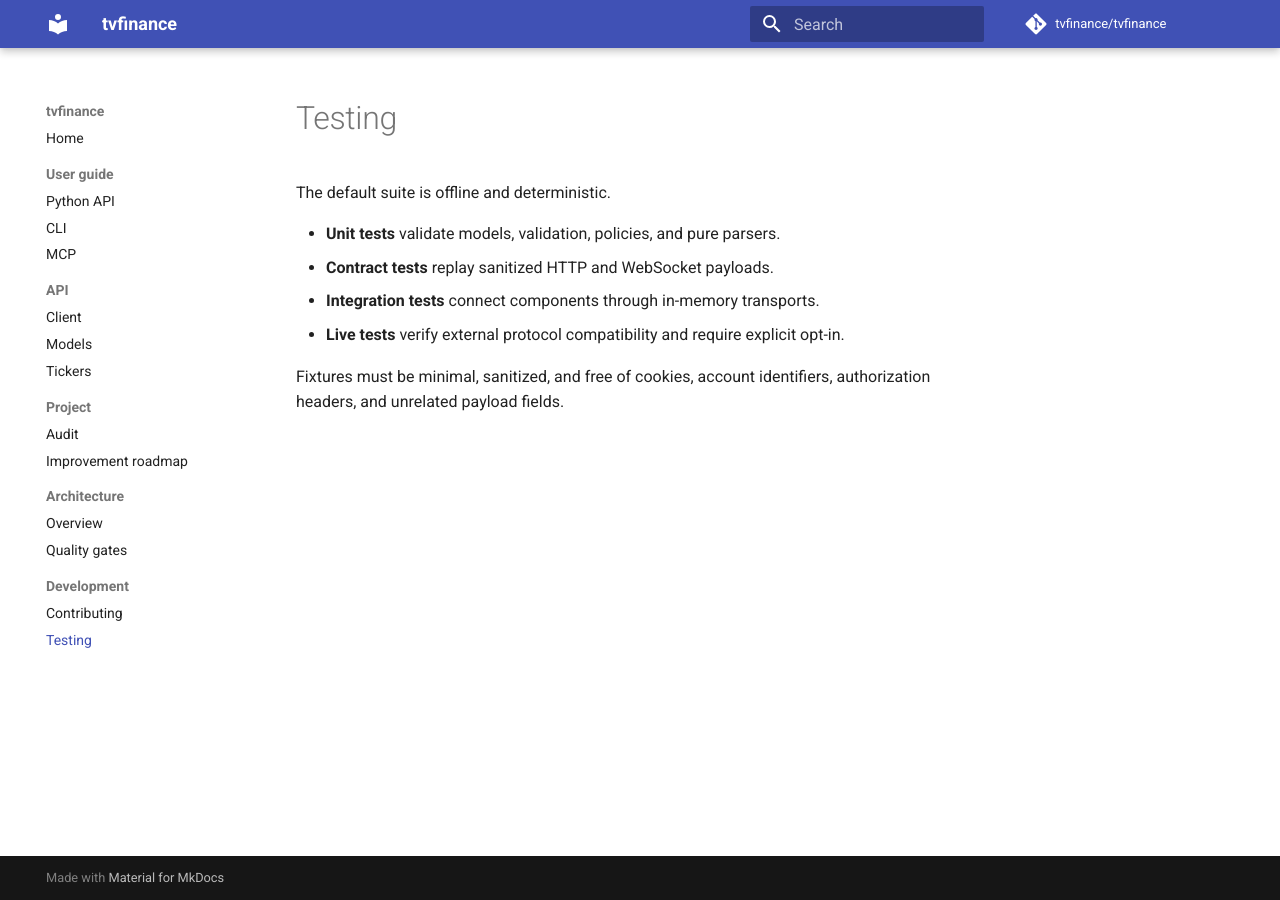
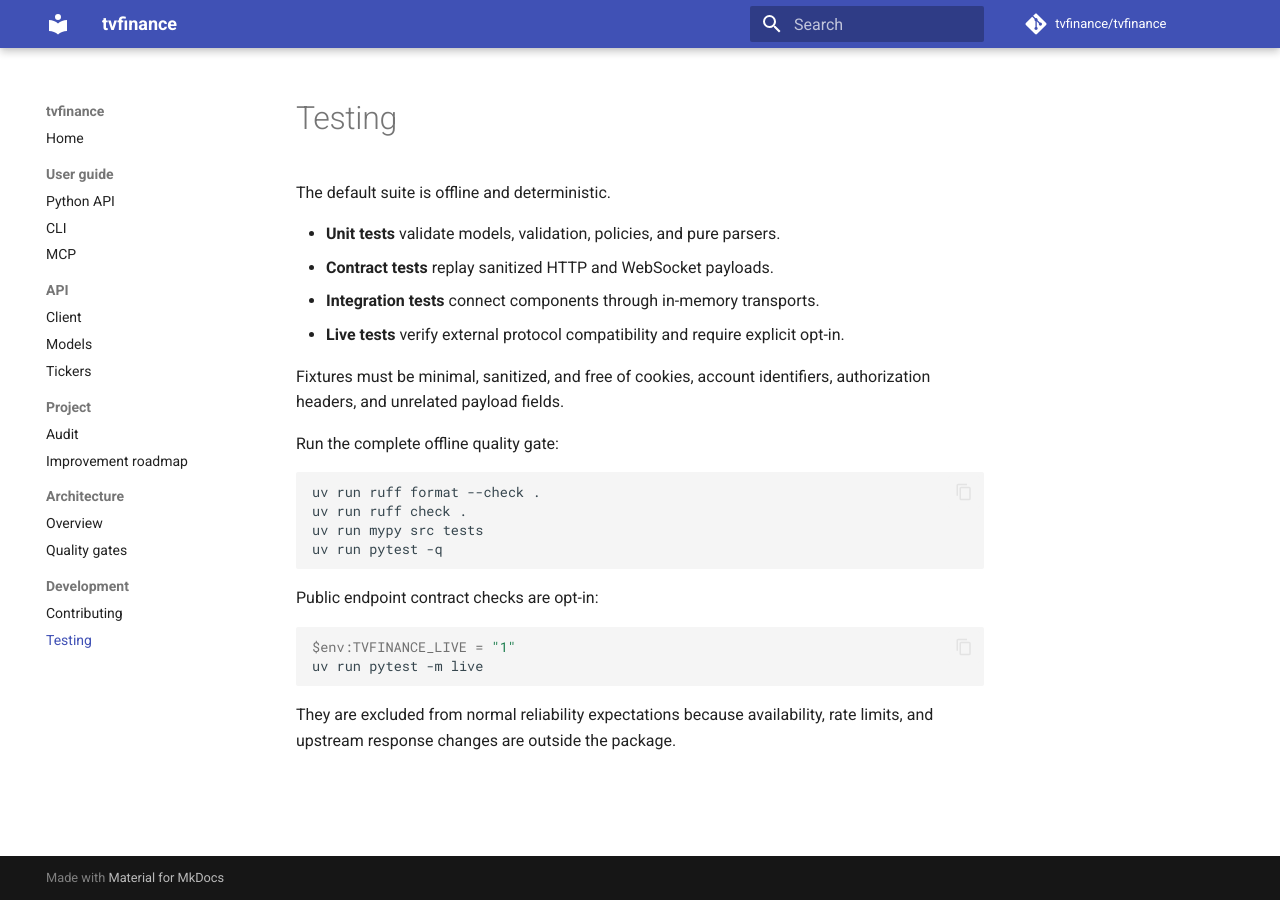
Before and after one commit to henrikxyz/tvfinance, an MkDocs documentation site: the page built from docs/development/testing.md, in a window 1280 px wide. Built offline with MkDocs 1.6.1 and Material for MkDocs 9.7.7, drawn with Linux system fonts in a browser that asks for light colours; comment, search, counter and statistics services are not loaded.

Commit message:
test: add opt-in live contract checks

```diff
--- a/docs/development/testing.md
+++ b/docs/development/testing.md
@@ -10,3 +10,22 @@
 
 Fixtures must be minimal, sanitized, and free of cookies, account identifiers,
 authorization headers, and unrelated payload fields.
+
+Run the complete offline quality gate:
+
+~~~bash
+uv run ruff format --check .
+uv run ruff check .
+uv run mypy src tests
+uv run pytest -q
+~~~
+
+Public endpoint contract checks are opt-in:
+
+~~~powershell
+$env:TVFINANCE_LIVE = "1"
+uv run pytest -m live
+~~~
+
+They are excluded from normal reliability expectations because availability,
+rate limits, and upstream response changes are outside the package.
--- a/pyproject.toml
+++ b/pyproject.toml
@@ -64,6 +64,9 @@
     "--cov-fail-under=95",
 ]
 testpaths = ["tests"]
+markers = [
+    "live: opt-in checks against public provider endpoints",
+]
 
 [tool.coverage.run]
 branch = true
```
Also changed, not shown: 1 other file.
